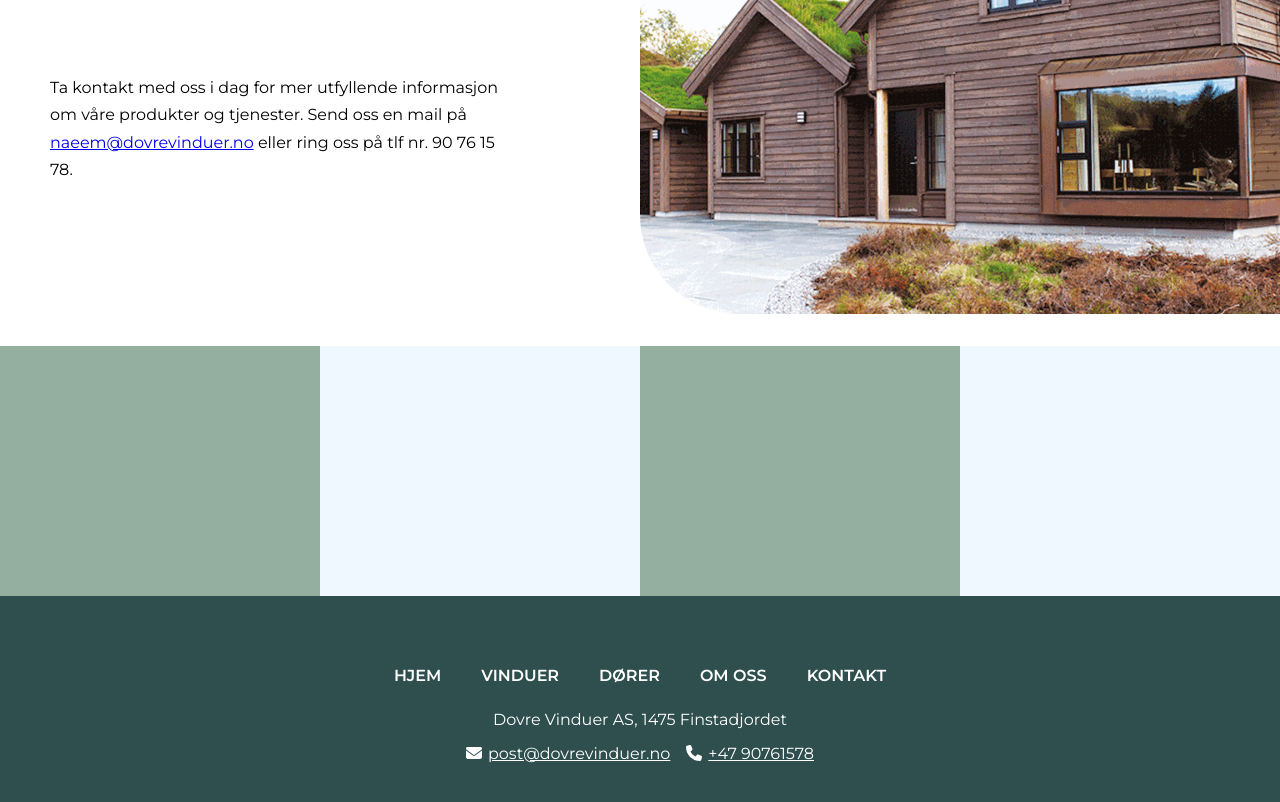
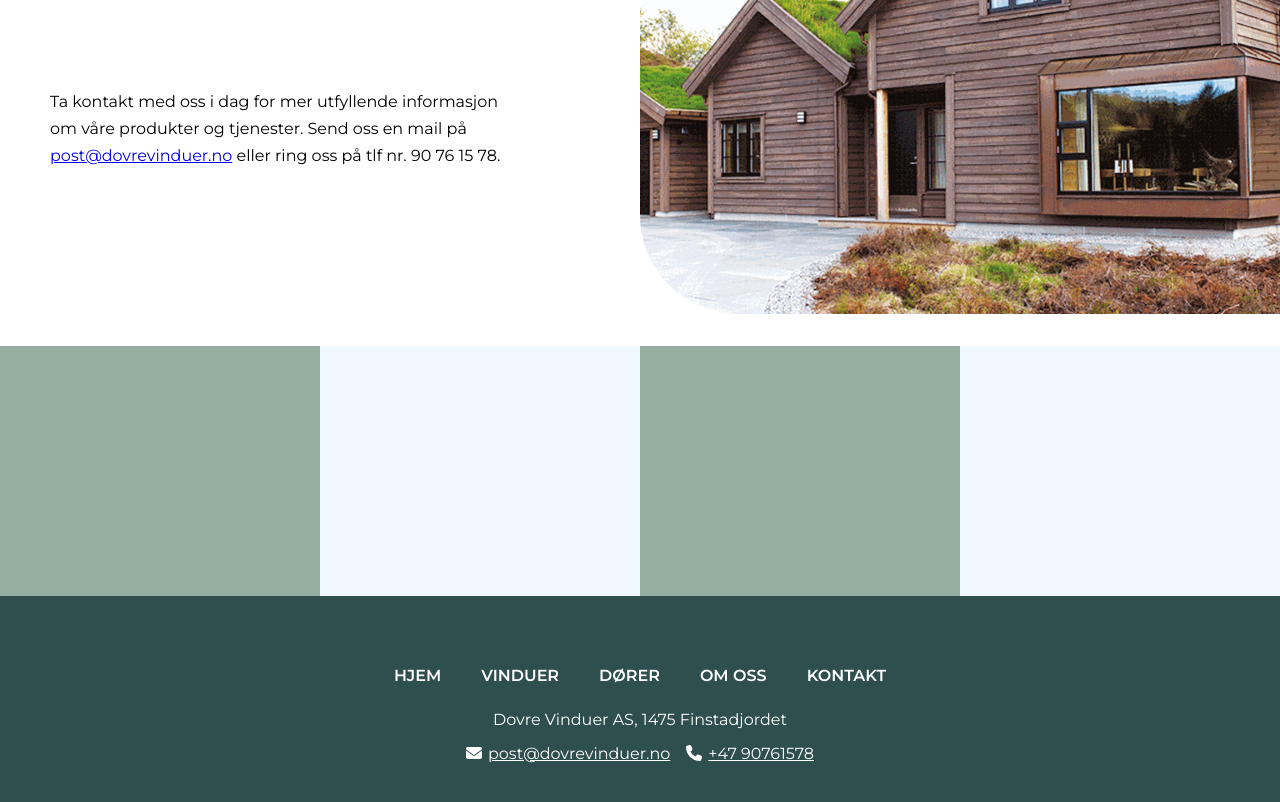
Before and after one commit to DevrMichael/dovre-vinduer, a Next.js app: page /omoss in a window 1280 px wide. Shown: the part 1820-2622 px from the top of the page. Built offline with nearby package versions, Linux system fonts and the light colour scheme.

Commit message:
Change email address on about us

```diff
--- a/pages/omoss.js
+++ b/pages/omoss.js
@@ -49,7 +49,7 @@ function AboutUs() {
           <p>
             Ta kontakt med oss i dag for mer utfyllende informasjon om våre
             produkter og tjenester. Send oss en mail på{' '}
-            <a href="mailto:naeem@dovrevinduer.no">naeem@dovrevinduer.no</a>{' '}
+            <a href="mailto:post@dovrevinduer.no">post@dovrevinduer.no</a>{' '}
             eller ring oss på tlf nr. 90 76 15 78.
           </p>
         </div>
```
